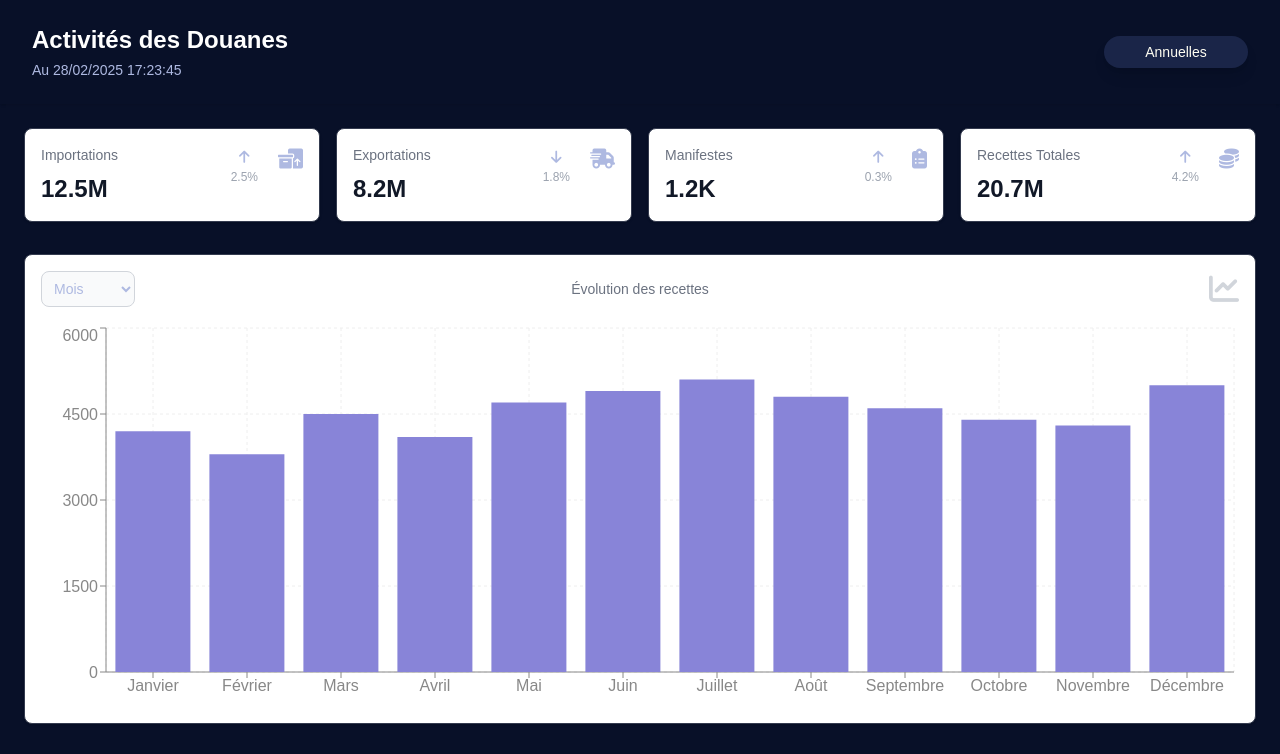
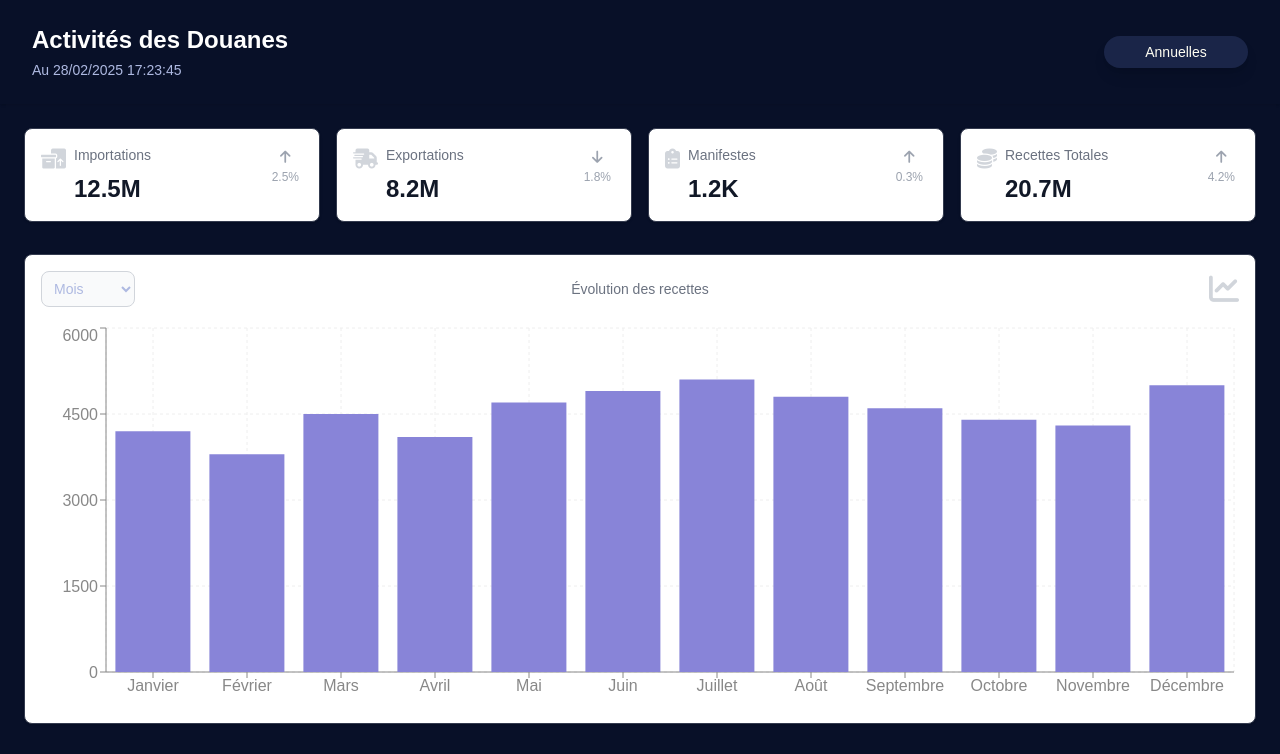
Before and after one commit to Kalixor/djib_2, a React (Vite) app: page / in a window 1280 px wide. Shown: the top 754 px of the page. Built offline with nearby package versions, Linux system fonts and the light colour scheme; a web font is replaced by a local one.

Commit message:
Initial commit from your app

```diff
--- a/src/components/KPI.jsx
+++ b/src/components/KPI.jsx
@@ -301,7 +301,16 @@ const KPI = ({ title, value, isActive, onClick }) => {
       : 'fas fa-arrow-down'
 
     return (
-      <div className="flex justify-between items-start w-full min-h-[60px]">
+      <div className="flex items-start w-full min-h-[60px]">
+        {/* Icône déplacée ici */}
+        <div className="mr-2">
+          <i className={`${getIcon()} text-xl ${
+            isActive
+              ? 'text-yellow-400'
+              : 'text-gray-300 dark:text-gray-600'
+          }`} />
+        </div>
+
         <div className="flex-1 space-y-2">
           <h3 className="text-sm font-medium text-gray-500 dark:text-card-text">
             {title}
@@ -313,7 +322,13 @@ const KPI = ({ title, value, isActive, onClick }) => {
 
         <div className="flex flex-col items-center justify-center mr-1">
           <div>
-            <i className={`${arrowClass} text-sm text-card-text`} />
+            <i className={`${arrowClass} text-sm ${
+              isActive
+                ? variation.trend === 'up'
+                  ? 'text-green-500'
+                  : 'text-red-500'
+                : 'text-gray-400'
+            }`} />
           </div>
           <span className={`text-xs ${
             isActive
@@ -324,10 +339,6 @@ const KPI = ({ title, value, isActive, onClick }) => {
           }`}>
             {variation.value}%
           </span>
-        </div>
-
-        <div className="ml-4">
-          <i className={`${getIcon()} text-xl text-card-text`} />
         </div>
       </div>
     )
```
